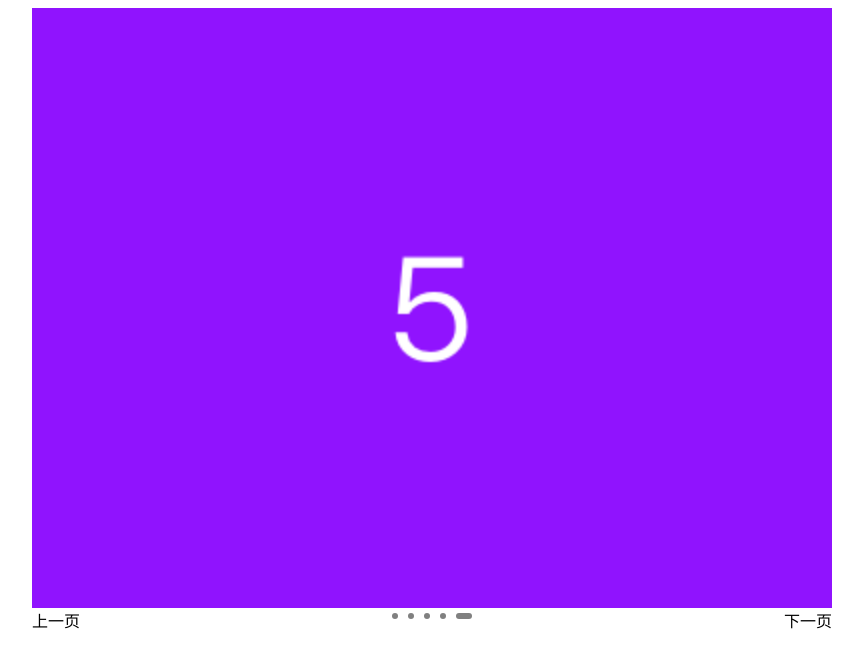
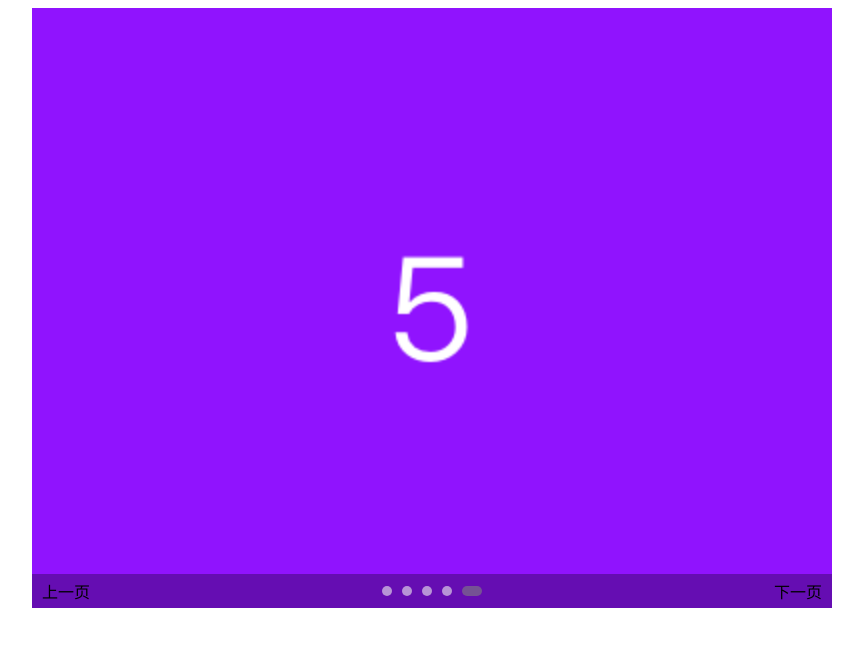
Before and after one commit to yufeicheniffy/YufeiFrontEnd, a plain HTML site: page Slides/Slides_JS/slide.html in a window 1280 px wide. Both pictures are taken after a click on the element "上一页". Shown: the whole page, without its empty margins (208-1071 px from the left). Drawn offline with Linux system fonts and the light colour scheme.

Commit message:
update animation

```diff
--- a/Slides/Slides_JS/slide.css
+++ b/Slides/Slides_JS/slide.css
@@ -8,6 +8,7 @@
 }
 .slideModule{
     width: var(--img-size);
+    position: relative;
 }
 .slideWindow{
     position:relative;
@@ -32,30 +33,42 @@
 .slideFooter{
     display: flex;
     flex-direction: row;
+    width: 100%;
+    position:absolute;
+    bottom: 0;
+    z-index: 3;
+    background-color: rgba(0,0,0,0.3);
 }
 .slideFooter>.dots{
     order: 1;
     flex:1;
     display: flex;
     justify-content: center;
+    align-items: center;
 }
 .slideFooter>.preButton{
     order: 0;
+    cursor: pointer;
+    margin: 5px 10px;
 }
 .slideFooter>.nextButton{
     order: 2;
+    cursor: pointer;
+    margin: 5px 10px;
 }
 .slideFooter>.dots>span{
     display: inline-block;
-    height:6px;
-    width: 6px;
+    height:10px;
+    width: 10px;
     border-radius: 6px;
-    background-color: grey;
     margin: 5px;
     cursor: pointer;
+    background-color: #eee;
+    opacity: 0.6;
 }
 .slideFooter>.dots>span.active{
-    width:16px;
+    width:20px;
+    background-color: grey;
 }
 .currentSlide{
     left: 0;
@@ -64,5 +77,4 @@
 .waitingSlide{
     left: 0;
     z-index: 1;
-
 }
--- a/Slides/Slides_JS/slide.html
+++ b/Slides/Slides_JS/slide.html
@@ -38,10 +38,6 @@
             Array.from(document.querySelectorAll(".slideWindow>img")).forEach(img=>img.classList.add("waitingSlide"));
             document.querySelector(".slideWindow>img:first-child").classList.add("currentSlide");
             document.querySelector(".slideWindow>img:first-child").classList.remove("waitingSlide");
-            Array.from(document.querySelectorAll(".waitingSlide")).forEach(img=>
-                img.setAttribute("style",`transform:translateX(${document.querySelector(".currentSlide").clientWidth}px)`))
-
-
         }</script>
     </div>
 </section>
--- a/Slides/Slides_JS/slide.js
+++ b/Slides/Slides_JS/slide.js
@@ -1,47 +1,78 @@
 //Slide Builder
 {
-    let targetString=".slideWindow>.currentSlide"
+    let currentString = ".slideWindow>.currentSlide"
+    let waitingString = ".slideWindow>.waitingSlide"
+    let imageWidth = document.querySelector(".slideWindow>img").clientWidth;
     let animationLib = {
         Bounce: {
             In: {
-                targets: targetString,
+                targets: currentString,
                 translateX: 0,
                 rotate: '1turn',
                 duration: 800
             },
             Out: {
-                targets: targetString,
-                translateX: 800,
+                targets: currentString,
+                translateX: -imageWidth,
                 rotate: '0turn',
                 duration: 800,
+            },
+            Ready: {
+                targets: waitingString,
+                translateX: imageWidth,
+                rotate: '0turn',
+                duration: 0,
+            }
+        },
+        Slide: {
+            In: {
+                targets: currentString,
+                translateX: 0,
+                duration: 300,
+                easing:"linear",
+            },
+            Out: {
+                targets: currentString,
+                translateX: -imageWidth,
+                duration: 300,
+                easing:  'linear',
+            },
+            Ready: {
+                targets: waitingString,
+                translateX: imageWidth,
+                duration: 0,
             }
         },
         Fade: {
             In: {
-                targets: targetString,
-                translateX: 0,
+                targets: currentString,
                 opacity: 1,
-                zIndex:0,
                 duration: 800,
+                easing:"easeInQuad"
             },
             Out: {
-                targets: targetString,
-                translateX: 0,
+                targets: currentString,
                 opacity: 0,
-                zIndex: 0,
                 duration: 800,
-
+                easing:"easeInQuad"
+            },
+            Ready: {
+                targets: waitingString,
+                opacity: 0,
+                duration: 0,
             }
         }
     }
+
     class Slide {
-        constructor(root, anime) {
+        constructor(root, animationLib) {
             this.$ = root.querySelector.bind(root); //encapsulate selector
             this.$$ = root.querySelectorAll.bind(root);//encapsulate selectorAll
             this.imgs = Array.from(this.$$(".slideWindow>img"));// the Array of img elements
             this.spans = Array.from(this.$$(".slideFooter>.dots>span"));//the Array of dots in the slide window.
             this.bind();
-            this.anime = anime;
+            this.anime = animationLib;
+            anime(this.anime.Ready);
         }
 
         // Listeners bind.
@@ -71,7 +102,8 @@
             this.makeDotActive(indexIn);
             this.imgs[indexOut].classList.remove("currentSlide");
             this.imgs[indexOut].classList.add("waitingSlide");
-            anime(this.anime.In);
+            anime(this.anime.In).finished.then(() => {
+                anime(this.anime.Ready)});
         }
 
         makeDotActive(dotOrIndex) {
@@ -104,5 +136,5 @@
     }
 
 
-    let slider1 = new Slide(document.getElementById("slideSection"), animationLib.Bounce);
+    let slider1 = new Slide(document.getElementById("slideSection"), animationLib.Fade);
 }
```
